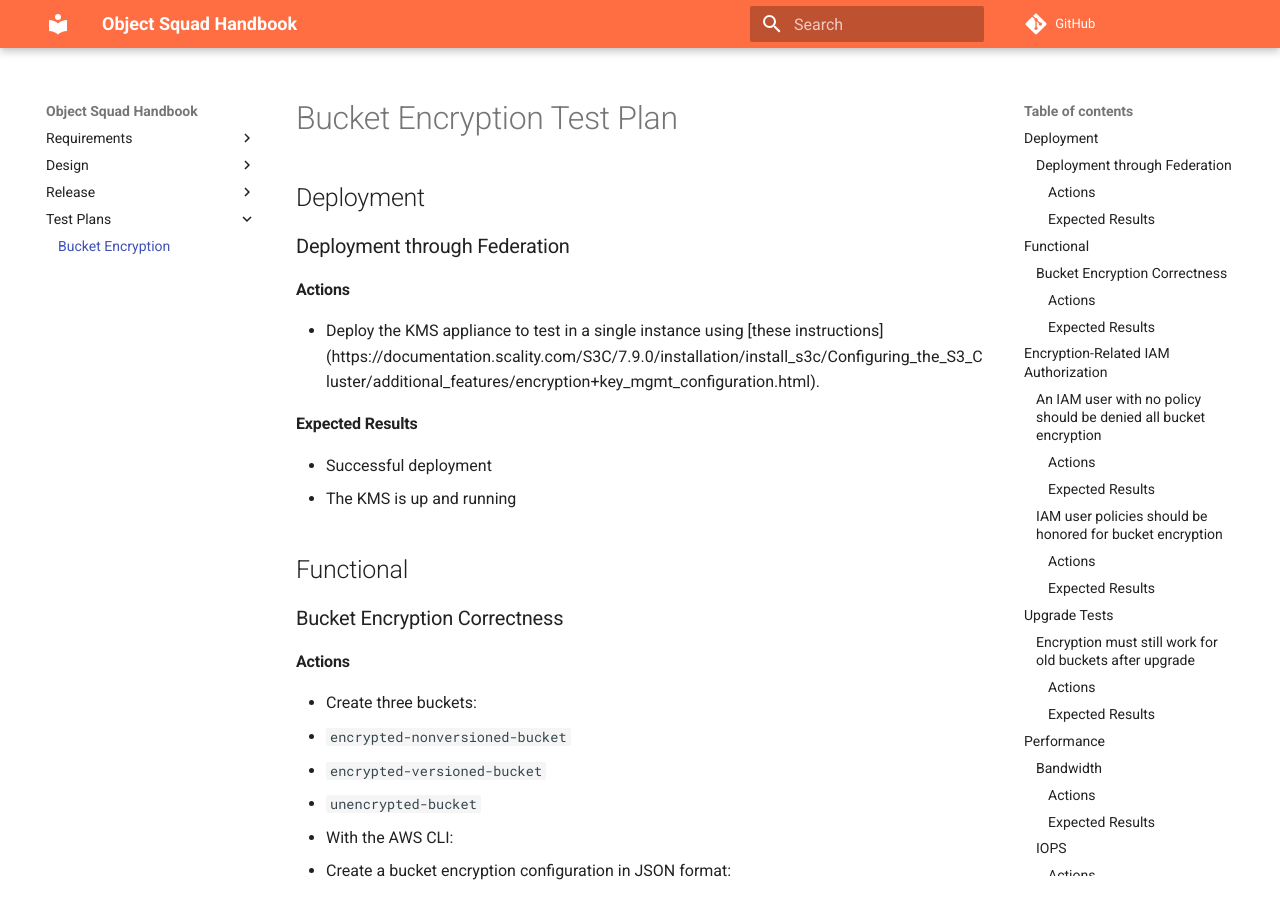
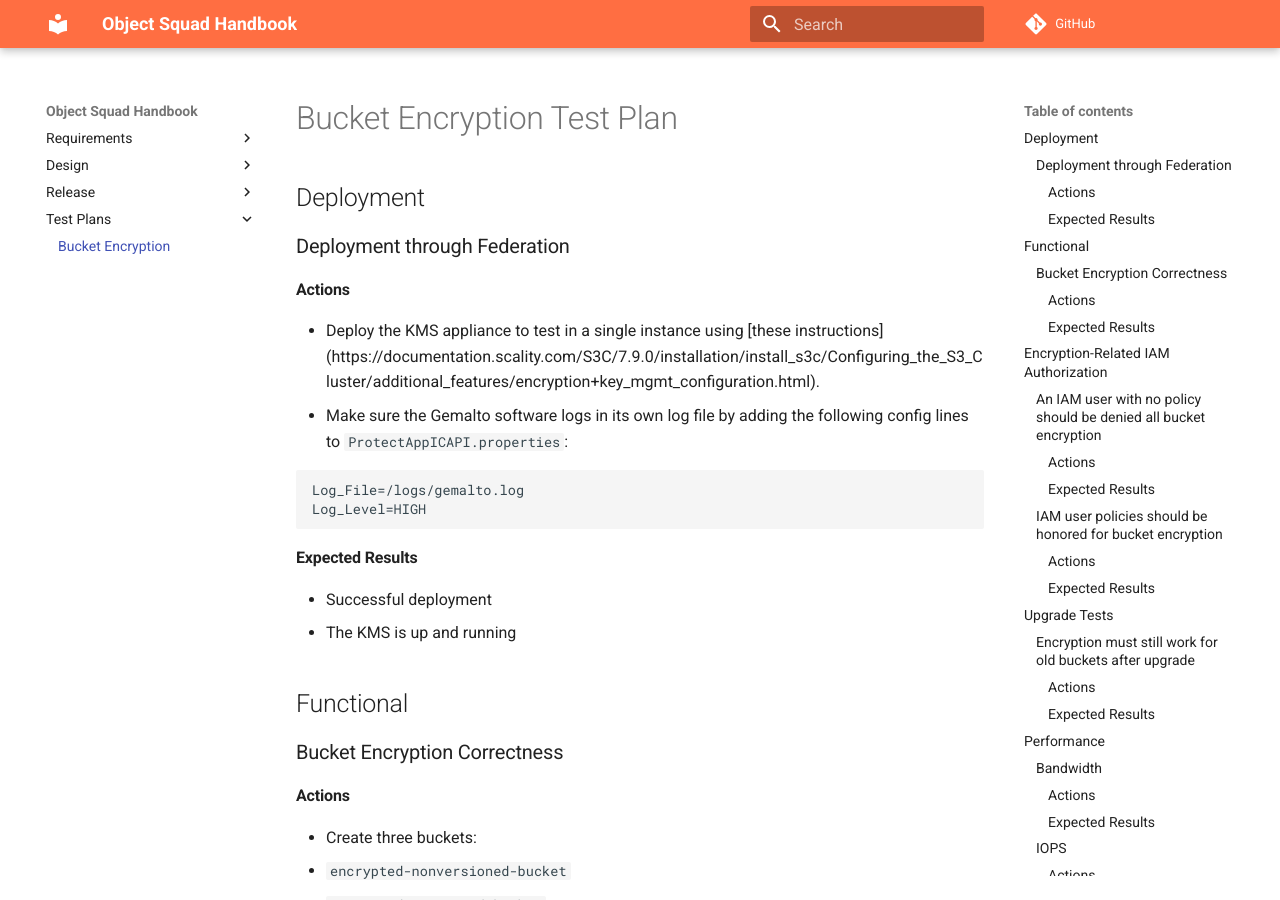
Before and after one commit to scality/Zenko-RFCs, an MkDocs documentation site: the page built from docs/test-plan/bucket-encryption.md, in a window 1280 px wide and 900 px high. Built offline with MkDocs 1.6.1 and Material for MkDocs 9.7.7, drawn with Linux system fonts in a browser that asks for light colours; comment, search, counter and statistics services are not loaded.

Commit message:
[squash] add info about setting up where the KMS logs

````diff
--- a/docs/test-plan/bucket-encryption.md
+++ b/docs/test-plan/bucket-encryption.md
@@ -8,6 +8,13 @@
 
 * Deploy the KMS appliance to test in a single instance using [these instructions]
   (https://documentation.scality.com/S3C/7.9.0/installation/install_s3c/Configuring_the_S3_Cluster/additional_features/encryption+key_mgmt_configuration.html).
+* Make sure the Gemalto software logs in its own log file by adding
+  the following config lines to `ProtectAppICAPI.properties`:
+
+```
+Log_File=/logs/gemalto.log
+Log_Level=HIGH
+```
 
 #### Expected Results
 
````
